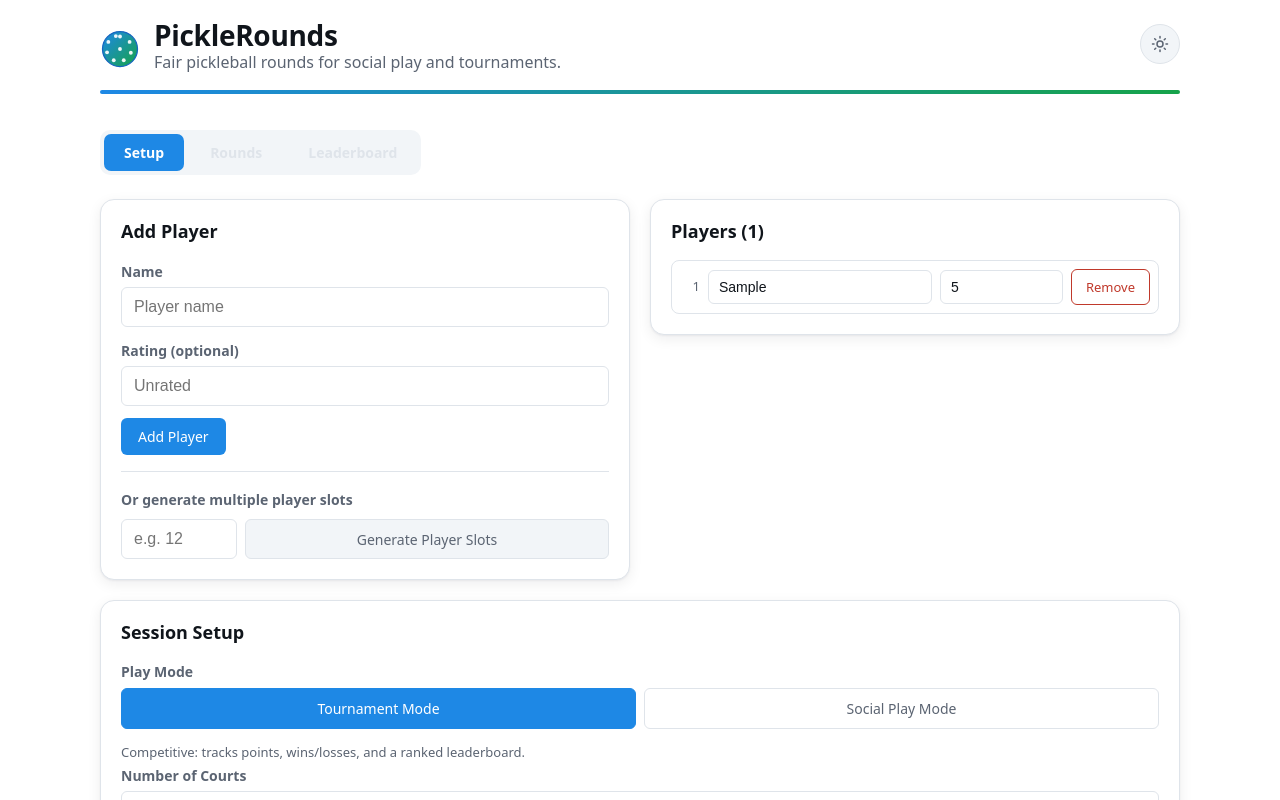
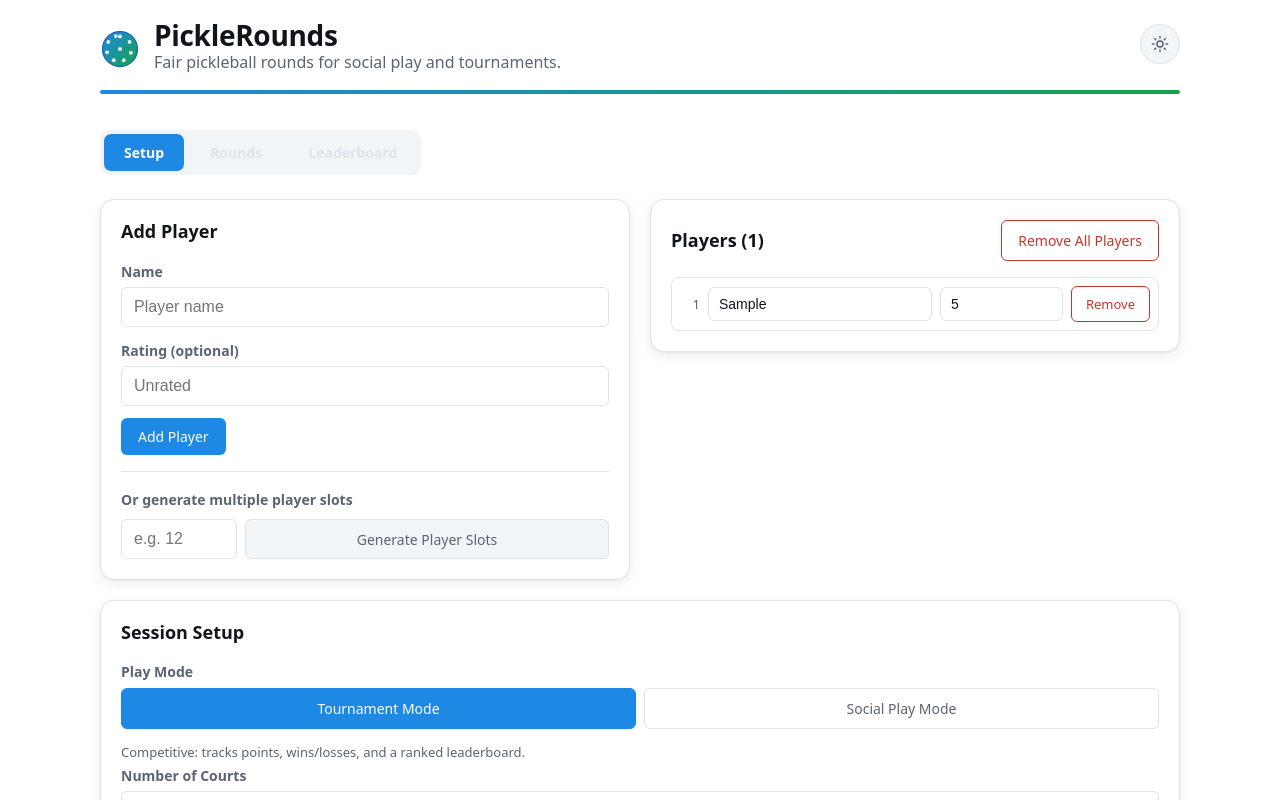
Before and after one commit to td-kuro/pickleball-tourney, a React (Vite) app: page / in a window 1280 px wide. Both pictures are taken after typing "Sample", "5" into the empty fields and a click on the button "Add Player". Shown: the top 800 px of the page. Built offline with nearby package versions, Linux system fonts and the light colour scheme.

Commit message:
Remove All Players

```diff
--- a/src/App.tsx
+++ b/src/App.tsx
@@ -16,7 +16,7 @@ import { canGenerateRound } from './utils/tournament';
 type View = 'setup' | 'rounds' | 'results';
 
 function App() {
-  const { players, addPlayer, addPlayersBulk, updatePlayer, removePlayer } = usePlayers();
+  const { players, addPlayer, addPlayersBulk, updatePlayer, removePlayer, removeAllPlayers } = usePlayers();
   const { settings, updateSettings, rounds, plannedRounds, nextRound, startSession, setMatchScore, resetTournament } =
     useTournament();
   const { theme, toggleTheme } = useTheme();
@@ -28,6 +28,8 @@ function App() {
   const startCheck = canGenerateRound(players, settings);
   const bulkCountValue = parseInt(bulkCount, 10);
   const resultsLabel = settings.playMode === 'tournament' ? 'Leaderboard' : 'Player Stats';
+  const isSocial = settings.playMode === 'social';
+  const resetLabel = isSocial ? 'Reset Social Play' : 'Reset Tournament';
 
   // Defense in depth: Rounds / results are only ever reachable once Start
   // Matches has actually run (rounds.length > 0). If `view` ever ends up on
@@ -57,11 +59,20 @@ function App() {
 
   function handleReset() {
     const confirmed = window.confirm(
-      'Reset the tournament? This clears all rounds and match results. Players and settings are kept.',
+      isSocial
+        ? 'Are you sure you want to reset Social Play? This will clear all players, rounds, scores, and stats.'
+        : 'Are you sure you want to reset the tournament? This will clear all players, rounds, scores, and stats.',
     );
     if (confirmed) {
       resetTournament();
+      removeAllPlayers();
       setView('setup');
+    }
+  }
+
+  function handleRemoveAllPlayers() {
+    if (window.confirm('Are you sure you want to remove all players?')) {
+      removeAllPlayers();
     }
   }
 
@@ -106,7 +117,7 @@ function App() {
 
         {tournamentStarted && (
           <button type="button" className="reset-button" onClick={handleReset}>
-            Reset Tournament
+            {resetLabel}
           </button>
         )}
       </div>
@@ -137,7 +148,14 @@ function App() {
             </section>
 
             <section className="card">
-              <h2>Players ({players.length})</h2>
+              <div className="section-heading-row">
+                <h2>Players ({players.length})</h2>
+                {players.length > 0 && (
+                  <button type="button" className="danger" onClick={handleRemoveAllPlayers}>
+                    Remove All Players
+                  </button>
+                )}
+              </div>
               <PlayerList players={players} onUpdate={updatePlayer} onRemove={removePlayer} />
             </section>
           </div>
--- a/src/hooks/usePlayers.ts
+++ b/src/hooks/usePlayers.ts
@@ -35,5 +35,11 @@ export function usePlayers() {
     setPlayers(players.filter((player) => player.id !== id));
   }
 
-  return { players, addPlayer, addPlayersBulk, updatePlayer, removePlayer };
+  // Clears the entire roster — names, ratings, IDs, and any unfilled
+  // generated slots — without touching tournament settings.
+  function removeAllPlayers() {
+    setPlayers([]);
+  }
+
+  return { players, addPlayer, addPlayersBulk, updatePlayer, removePlayer, removeAllPlayers };
 }
--- a/src/hooks/useTournament.ts
+++ b/src/hooks/useTournament.ts
@@ -118,9 +118,14 @@ export function useTournament() {
     );
   }
 
-  // Clears all rounds/results so the app falls back to the Setup screen.
-  // Players and tournament settings (courts/match type) are left as-is.
+  // Full session wipe for "Reset Tournament"/"Reset Social Play": clears
+  // rounds, the planned-rounds target, and every setting back to its
+  // default (play mode, social scoring mode, courts, match type, session
+  // timing) so the app falls back to a pristine Setup screen. Players are
+  // a separate concern — see usePlayers.removeAllPlayers, which App.tsx
+  // calls alongside this.
   function resetTournament() {
+    setSettings(defaultSettings);
     setRounds([]);
     setPlannedRounds(null);
   }
```
Also changed, not shown: 1 other file (tests, documents, lock files or other folders).
